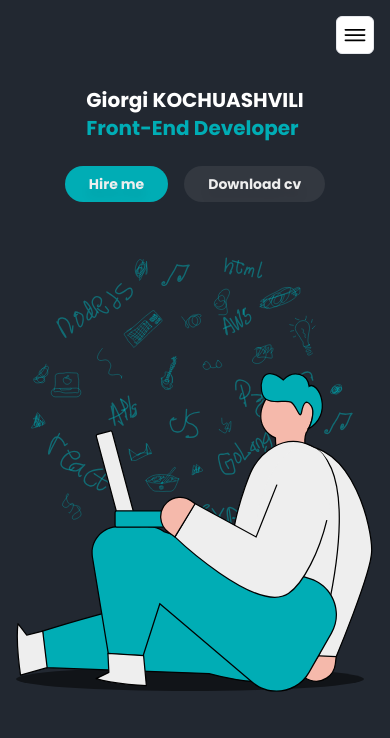
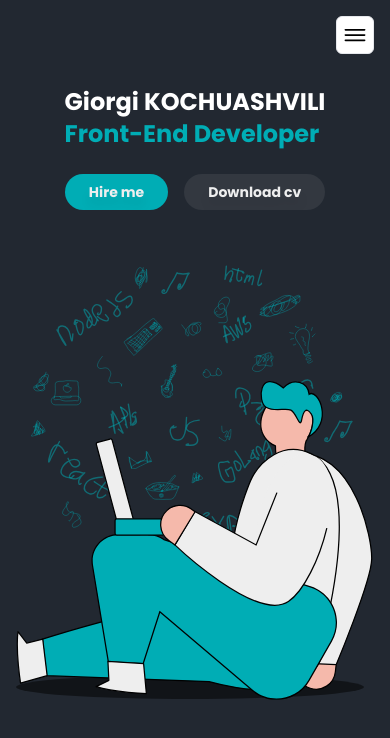
Before and after one commit to giorgio324/portfolio, a Next.js app: page / in a window 390 px wide. Shown: the top 738 px of the page. Built offline with nearby package versions, Linux system fonts and the light colour scheme.

Commit message:
increased text size in title

```diff
--- a/src/components/home/Title.tsx
+++ b/src/components/home/Title.tsx
@@ -5,7 +5,7 @@ import RevealWithBackground from '../animation/RevealWithBackground';
 const Title = () => {
   return (
     <div className='relative flex flex-col justify-center items-center md:items-start w-full gap-2'>
-      <div className='text-xl md:text-3xl lg:text-5xl lg:leading-[60px] text-center relative'>
+      <div className='text-2xl md:text-3xl lg:text-5xl lg:leading-[60px] text-center relative'>
         <RevealWithBackground>
           <h1 className='font-bold'>Giorgi KOCHUASHVILI</h1>
         </RevealWithBackground>
```
